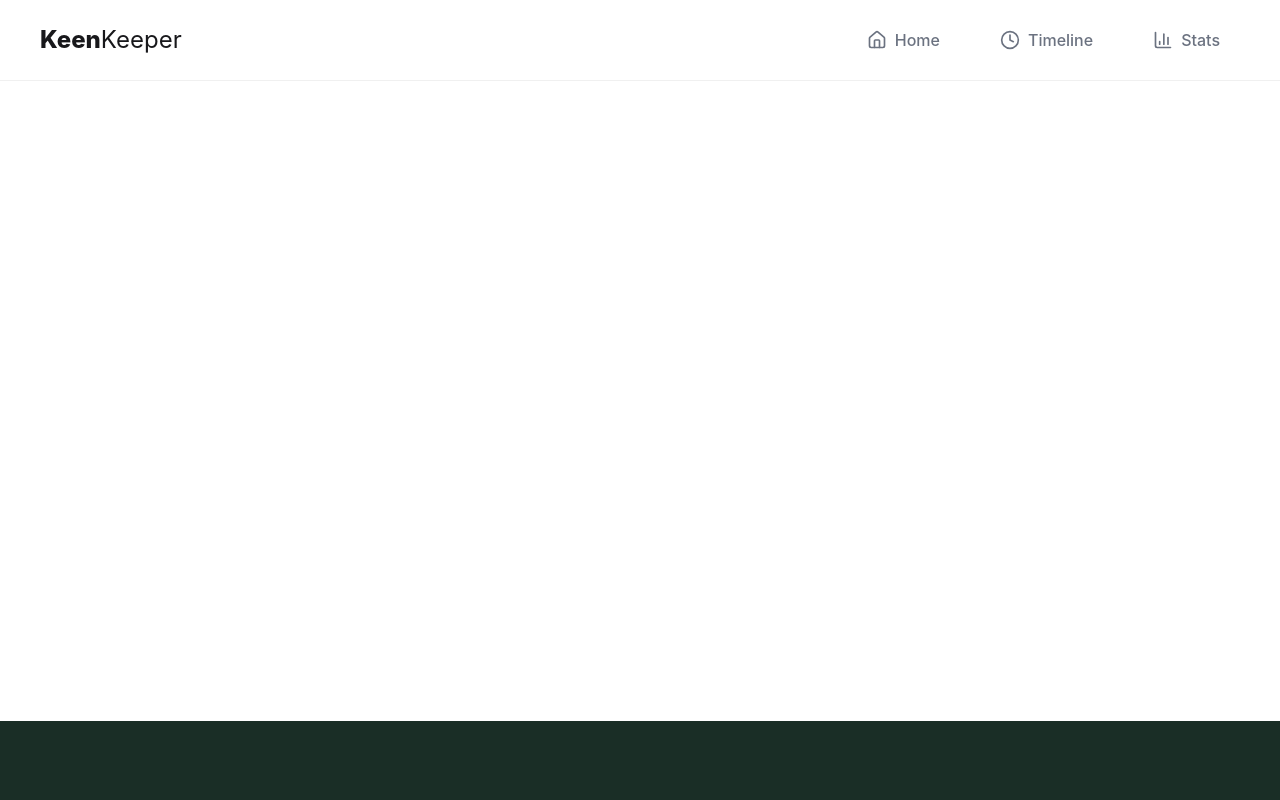
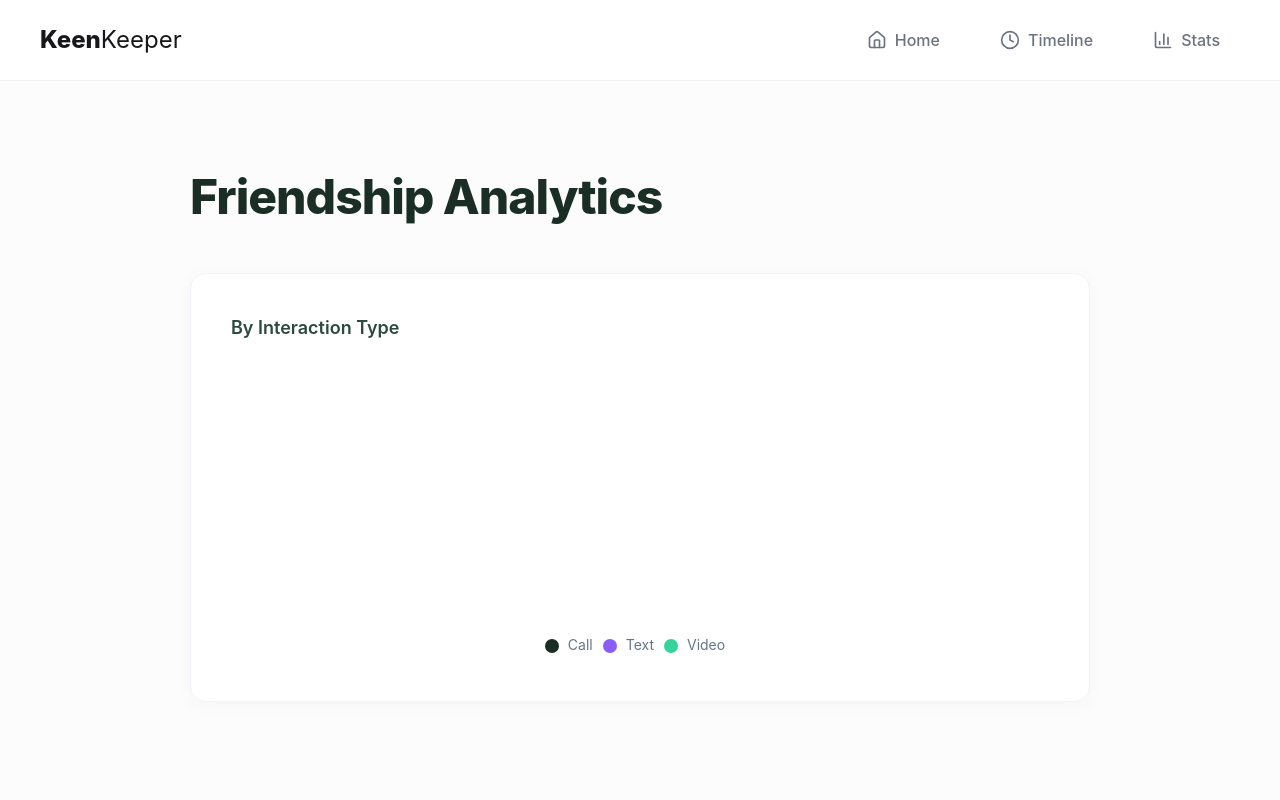
Before and after one commit to taraqur/assignment-7, a React (Vite) app: page /stats in a window 1280 px wide. Shown: the top 800 px of the page. Built offline with nearby package versions, Linux system fonts and the light colour scheme.

Commit message:
stats update

```diff
--- a/package.json
+++ b/package.json
@@ -16,6 +16,7 @@
     "react-dom": "^19.2.4",
     "react-hot-toast": "^2.6.0",
     "react-router-dom": "^7.14.1",
+    "recharts": "^3.8.1",
     "tailwindcss": "^4.2.2"
   },
   "devDependencies": {
--- a/src/App.jsx
+++ b/src/App.jsx
@@ -5,6 +5,7 @@ import Navbar from './components/Navbar';
 import FriendSection from './components/FriendSection';
 import FriendDetails from './components/FriendDetails';
 import Timeline from './components/Timeline';
+import Stats from './components/Stats';
 import Footer from './components/Footer';
 
 function App() {
@@ -23,6 +24,7 @@ function App() {
           <Route path="/" element={<FriendSection />} />
           <Route path="/friend/:id" element={<FriendDetails addEntry={addTimelineEntry} />} />
           <Route path="/timeline" element={<Timeline entries={timelineData} />} />
+          <Route path="/stats" element={<Stats entries={timelineData} />} />
         </Routes>
       </main>
       <Footer />
--- /dev/null
+++ b/src/components/Stats.css
@@ -0,0 +1,48 @@
+.stats-wrapper {
+  background-color: #fcfcfc;
+  min-height: 100vh;
+  padding: 80px 20px;
+  display: flex;
+  justify-content: center;
+}
+
+.stats-container {
+  width: 100%;
+  max-width: 900px;
+}
+
+.stats-title {
+  font-size: 48px;
+  font-weight: 800;
+  color: #1a2e26;
+  margin-bottom: 40px;
+  letter-spacing: -1px;
+}
+
+.analytics-card {
+  background: #ffffff;
+  border: 1px solid #f1f5f9;
+  border-radius: 16px;
+  padding: 40px;
+  box-shadow: 0 4px 20px rgba(0, 0, 0, 0.03);
+}
+
+.chart-label {
+  font-size: 18px;
+  font-weight: 600;
+  color: #2d4a3e;
+  margin-bottom: 20px;
+}
+
+.chart-box {
+  display: flex;
+  justify-content: center;
+  align-items: center;
+}
+
+/* Recharts legend customize */
+.recharts-legend-item-text {
+  color: #64748b !important;
+  font-size: 14px !important;
+  margin-left: 5px !important;
+}
--- /dev/null
+++ b/src/components/Stats.jsx
@@ -0,0 +1,55 @@
+import React from 'react';
+import { PieChart, Pie, Cell, ResponsiveContainer, Legend } from 'recharts';
+import './Stats.css';
+
+const Stats = ({ entries }) => {
+  // Timeline entries theke data count kora
+  const dataMap = entries.reduce((acc, curr) => {
+    acc[curr.type] = (acc[curr.type] || 0) + 1;
+    return acc;
+  }, {});
+
+  const data = [
+    { name: 'Text', value: dataMap['Text'] || 0 },
+    { name: 'Call', value: dataMap['Call'] || 0 },
+    { name: 'Video', value: dataMap['Video'] || 0 },
+  ];
+
+  // Figma design color palette
+  const COLORS = ['#8b5cf6', '#1a2e26', '#34d399'];
+
+  return (
+    <div className="stats-wrapper">
+      <div className="stats-container">
+        <h1 className="stats-title">Friendship Analytics</h1>
+
+        <div className="analytics-card">
+          <p className="chart-label">By Interaction Type</p>
+
+          <div className="chart-box">
+            <ResponsiveContainer width="100%" height={300}>
+              <PieChart>
+                <Pie
+                  data={data}
+                  cx="50%"
+                  cy="50%"
+                  innerRadius={80}
+                  outerRadius={110}
+                  paddingAngle={5}
+                  dataKey="value"
+                >
+                  {data.map((entry, index) => (
+                    <Cell key={`cell-${index}`} fill={COLORS[index % COLORS.length]} />
+                  ))}
+                </Pie>
+                <Legend iconType="circle" layout="horizontal" verticalAlign="bottom" align="center" />
+              </PieChart>
+            </ResponsiveContainer>
+          </div>
+        </div>
+      </div>
+    </div>
+  );
+};
+
+export default Stats;
```
Also changed, not shown: 1 other file (tests, documents, lock files or other folders).
